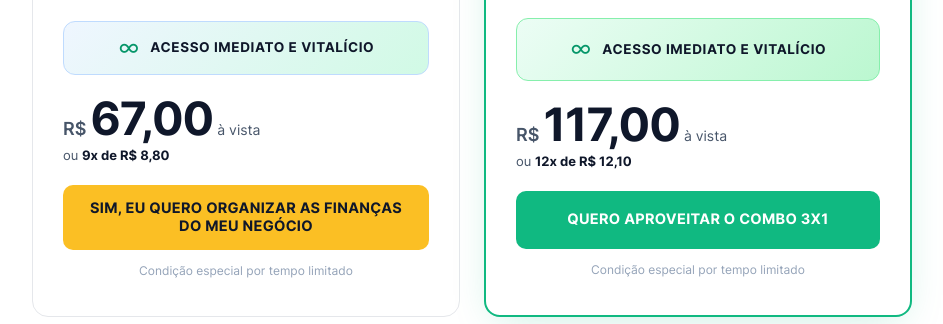
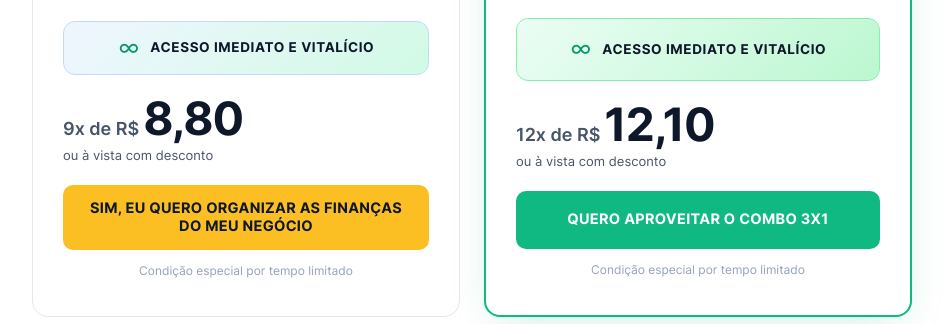
Before and after one commit to weschroeder-p4/mgf-2-Hotmart, a plain HTML site: page index.html in a window 1280 px wide. Shown: the part 8580-8904 px from the top of the page, without its empty margins (168-1111 px from the left). Drawn offline with Linux system fonts and the light colour scheme.

Commit message:
Add files via upload

```diff
--- a/index.html
+++ b/index.html
@@ -1215,8 +1215,8 @@ img { max-width: 100%; display: block; }
           <li><i class="ti ti-check" aria-hidden="true"></i>Bônus: Simulador de Financiamento</li>
         </ul>
         <div class="pl-access"><i class="ti ti-infinity" aria-hidden="true"></i>Acesso imediato e vitalício</div>
-        <div class="pl-price"><span class="pl-cur">R$</span><span class="pl-val">67,00</span><span class="pl-per">à vista</span></div>
-        <div class="pl-sub">ou <strong>9x de R$ 8,80</strong></div>
+        <div class="pl-price"><span class="pl-cur">9x de R$</span><span class="pl-val">8,80</span></div>
+        <div class="pl-sub">ou à vista com desconto</div>
         <a class="pl-cta" href="https://pay.hotmart.com/F108045307E?checkoutMode=10">Sim, eu quero organizar as finanças do meu negócio</a>
         <p class="pl-note">Condição especial por tempo limitado</p>
       </div>
@@ -1232,8 +1232,8 @@ img { max-width: 100%; display: block; }
           <li><i class="ti ti-check" aria-hidden="true"></i>Planilha de Finanças Pessoais</li>
         </ul>
         <div class="pl-access"><i class="ti ti-infinity" aria-hidden="true"></i>Acesso imediato e vitalício</div>
-        <div class="pl-price"><span class="pl-cur">R$</span><span class="pl-val">117,00</span><span class="pl-per">à vista</span></div>
-        <div class="pl-sub">ou <strong>12x de R$ 12,10</strong></div>
+        <div class="pl-price"><span class="pl-cur">12x de R$</span><span class="pl-val">12,10</span></div>
+        <div class="pl-sub">ou à vista com desconto</div>
         <a class="pl-cta" href="https://pay.hotmart.com/M108099399C">Quero aproveitar o Combo 3x1</a>
         <p class="pl-note">Condição especial por tempo limitado</p>
       </div>
@@ -1323,8 +1323,8 @@ img { max-width: 100%; display: block; }
           <li><i class="ti ti-check" aria-hidden="true"></i>Bônus: Simulador de Financiamento</li>
         </ul>
         <div class="pl-access"><i class="ti ti-infinity" aria-hidden="true"></i>Acesso imediato e vitalício</div>
-        <div class="pl-price"><span class="pl-cur">R$</span><span class="pl-val">67,00</span><span class="pl-per">à vista</span></div>
-        <div class="pl-sub">ou <strong>9x de R$ 8,80</strong></div>
+        <div class="pl-price"><span class="pl-cur">9x de R$</span><span class="pl-val">8,80</span></div>
+        <div class="pl-sub">ou à vista com desconto</div>
         <a class="pl-cta" href="https://pay.hotmart.com/F108045307E?checkoutMode=10">Sim, eu quero organizar as finanças do meu negócio</a>
         <p class="pl-note">Condição especial por tempo limitado</p>
       </div>
@@ -1340,8 +1340,8 @@ img { max-width: 100%; display: block; }
           <li><i class="ti ti-check" aria-hidden="true"></i>Planilha de Finanças Pessoais</li>
         </ul>
         <div class="pl-access"><i class="ti ti-infinity" aria-hidden="true"></i>Acesso imediato e vitalício</div>
-        <div class="pl-price"><span class="pl-cur">R$</span><span class="pl-val">117,00</span><span class="pl-per">à vista</span></div>
-        <div class="pl-sub">ou <strong>12x de R$ 12,10</strong></div>
+        <div class="pl-price"><span class="pl-cur">12x de R$</span><span class="pl-val">12,10</span></div>
+        <div class="pl-sub">ou à vista com desconto</div>
         <a class="pl-cta" href="https://pay.hotmart.com/M108099399C">Quero aproveitar o Combo 3x1</a>
         <p class="pl-note">Condição especial por tempo limitado</p>
       </div>
```
